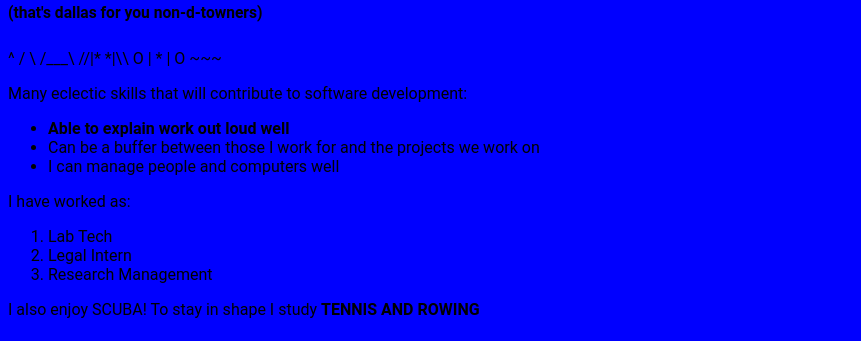
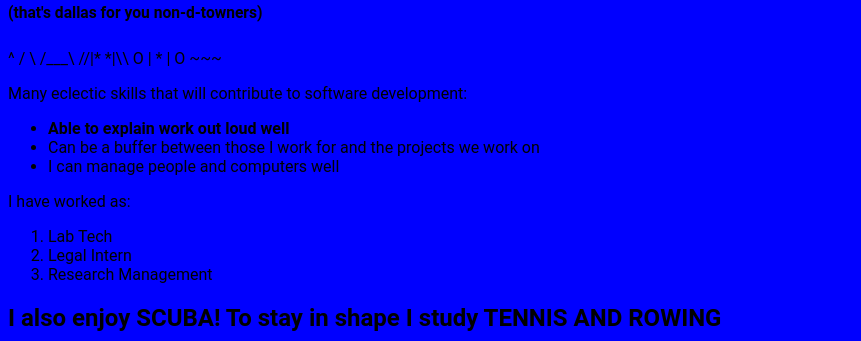
Before and after one commit to westonlitz/westonsworld, a plain HTML site: page index.html in a window 1280 px wide. Shown: the part 182-523 px from the top of the page, without its empty margins (0-861 px from the left). Drawn offline with Linux system fonts and the light colour scheme.

Commit message:
Update index.html

```diff
--- a/index.html
+++ b/index.html
@@ -19,7 +19,7 @@
   </style>
 </head>
 
-<body style = "imgur.com/a/8oYPnxp">
+
 
   <header>
     <!-- funny intro to myself-->
@@ -64,7 +64,7 @@ O  | * |  O
           </ol>
 
       <article>
-       <p>I also enjoy SCUBA! To stay in shape I study <b> TENNIS AND ROWING</b></p>
+       <h2>I also enjoy SCUBA! To stay in shape I study <b> TENNIS AND ROWING</b></h2>
       </article>
     </div>
     <footer>
```
